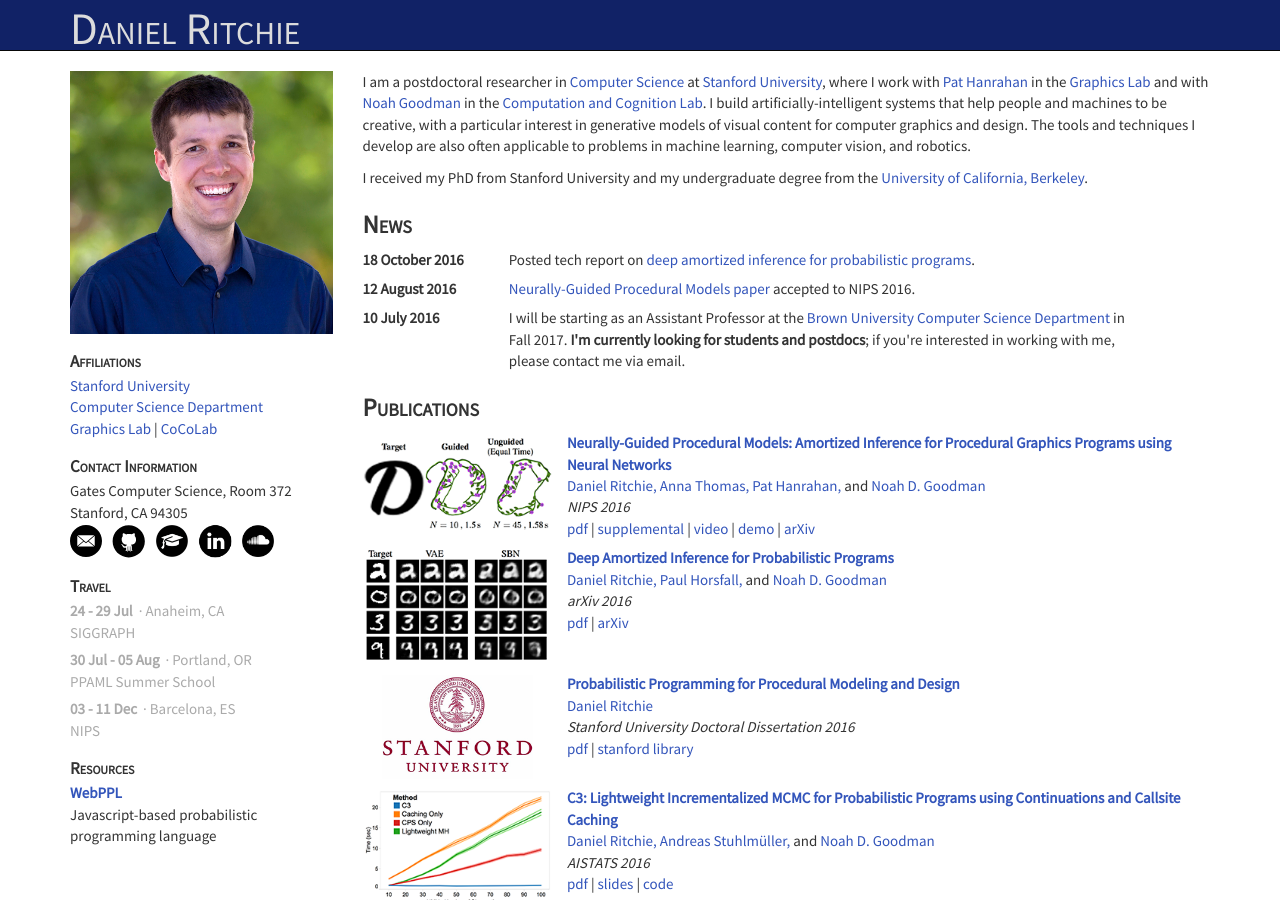
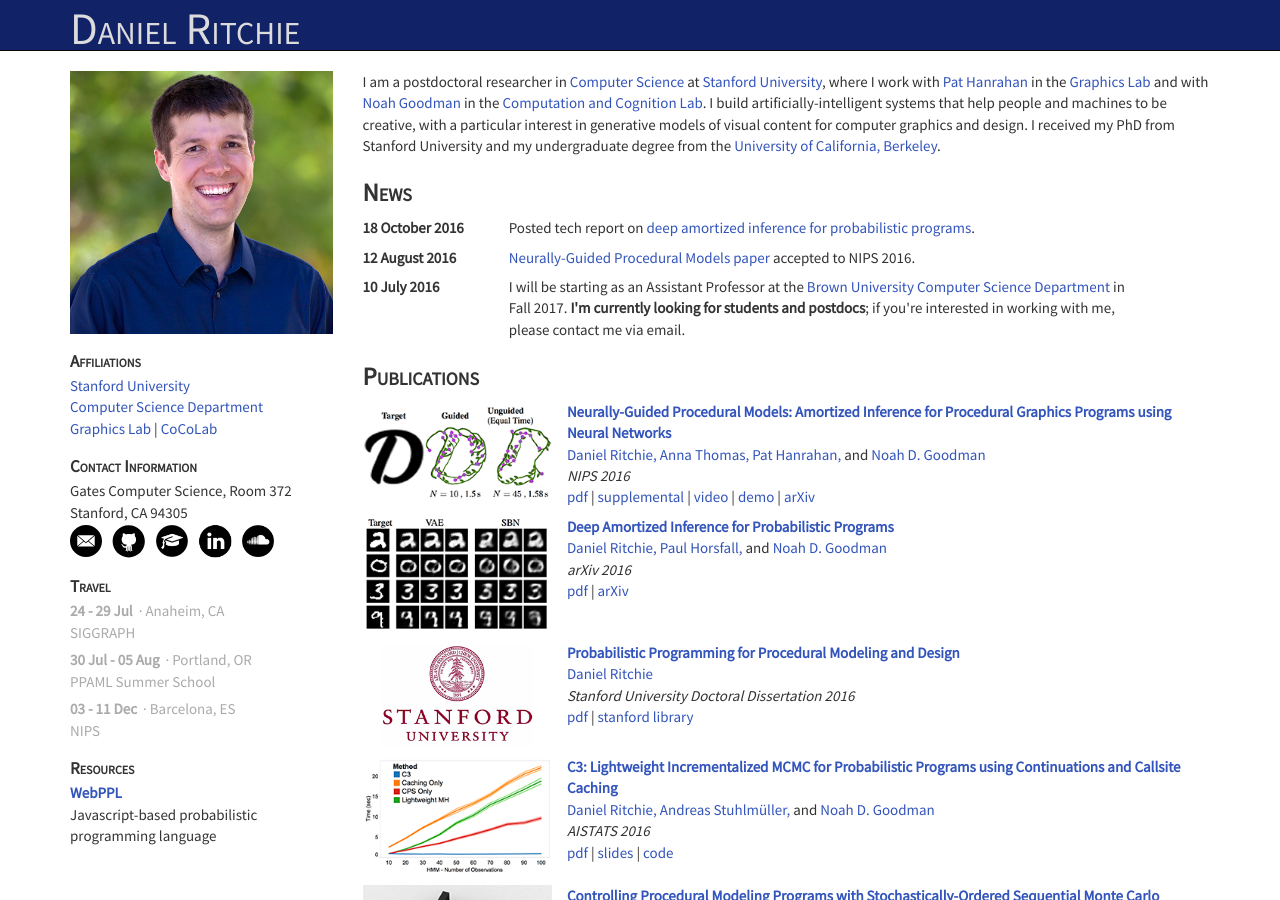
Before and after one commit to dritchie/dritchie.github.io, a Jekyll site: the page built from index.html, in a window 1280 px wide and 900 px high. Built offline with Jekyll 4.4.1, drawn with Linux system fonts in a browser that asks for light colours.

Commit message:
Update personal blurb.

```diff
--- a/index.html
+++ b/index.html
@@ -6,10 +6,7 @@
 	<div class='hidden-md hidden-lg mainheader'>About</div>
 
 	<p>
-		I am a postdoctoral researcher in <a target='_blank' href='https://cs.stanford.edu'>Computer Science</a> at <a target='_blank' href='https://stanford.edu'>Stanford University</a>, where I work with <a target='_blank' href='https://graphics.stanford.edu/~hanrahan'>Pat Hanrahan</a> in the <a target='_blank' href='https://graphics.stanford.edu'>Graphics Lab</a> and with <a target='_blank' href='http://cocolab.stanford.edu/ndg.html'>Noah Goodman</a> in the <a target='_blank' href='http://cocolab.stanford.edu'>Computation and Cognition Lab</a>. I build artificially-intelligent systems that help people and machines to be creative, with a particular interest in generative models of visual content for computer graphics and design. The tools and techniques I develop are also often applicable to problems in machine learning, computer vision, and robotics.
-	</p>
-	<p>
-		I received my PhD from Stanford University and my undergraduate degree from the <a target='_blank' href='http://www.berkeley.edu'>University of California, Berkeley</a>.
+		I am a postdoctoral researcher in <a target='_blank' href='https://cs.stanford.edu'>Computer Science</a> at <a target='_blank' href='https://stanford.edu'>Stanford University</a>, where I work with <a target='_blank' href='https://graphics.stanford.edu/~hanrahan'>Pat Hanrahan</a> in the <a target='_blank' href='https://graphics.stanford.edu'>Graphics Lab</a> and with <a target='_blank' href='http://cocolab.stanford.edu/ndg.html'>Noah Goodman</a> in the <a target='_blank' href='http://cocolab.stanford.edu'>Computation and Cognition Lab</a>. I build artificially-intelligent systems that help people and machines to be creative, with a particular interest in generative models of visual content for computer graphics and design. I received my PhD from Stanford University and my undergraduate degree from the <a target='_blank' href='http://www.berkeley.edu'>University of California, Berkeley</a>.
 	</p>
 
 </div>
```
